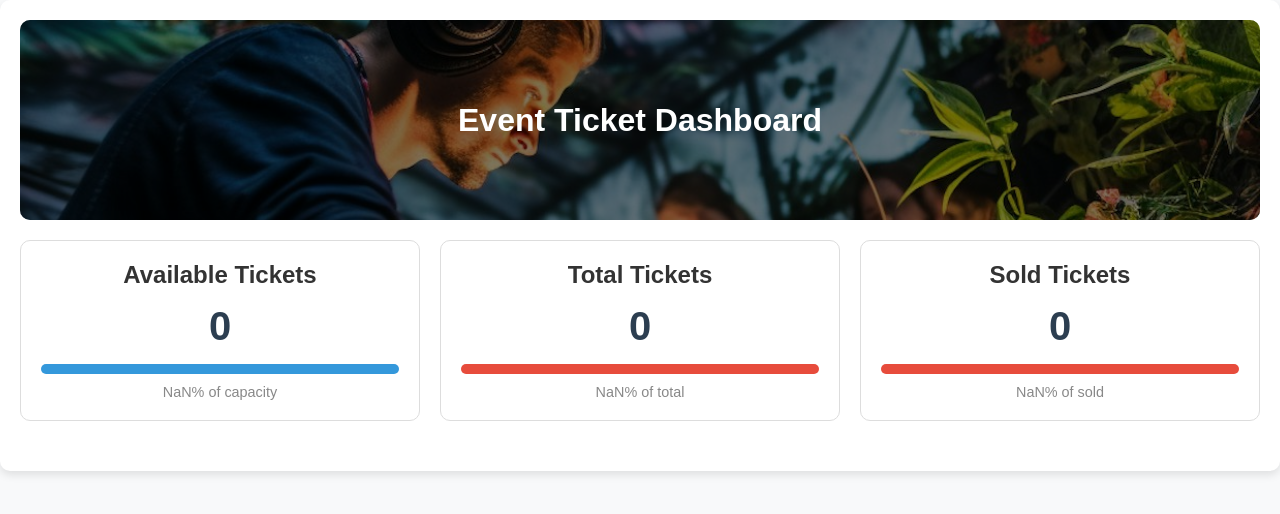
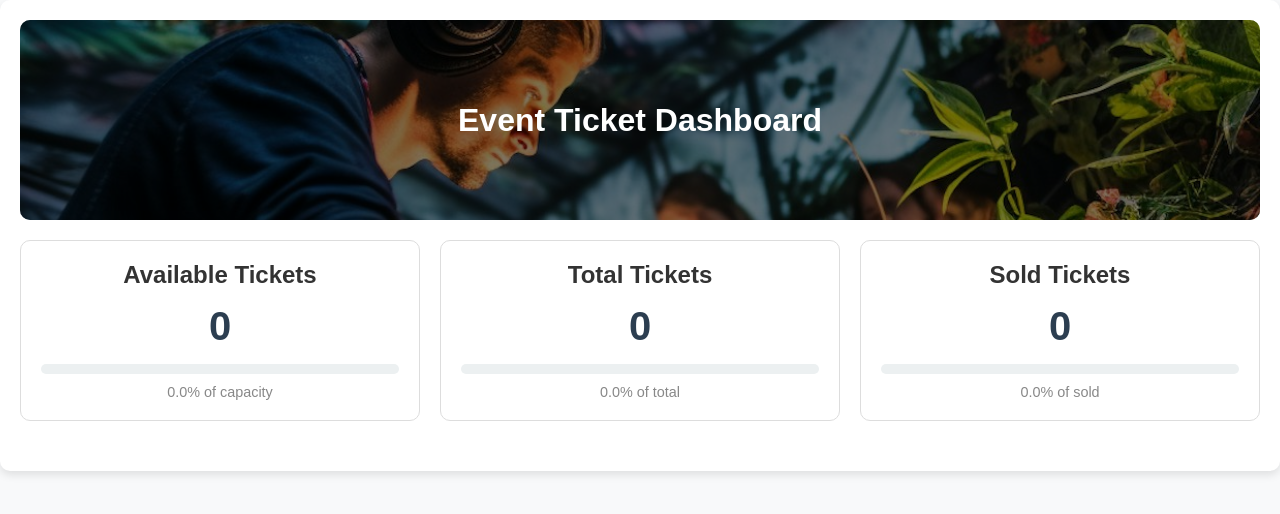
Before and after one commit to Pamodi1022/Ticket-Booking-System, a React (Create React App) app in the folder Frontend/: page /TicketDisplay in a window 1280 px wide. Shown: the top 514 px of the page. Built offline with nearby package versions, Linux system fonts and the light colour scheme; no server answers.

Commit message:
fix: Prevent division by zero in percentage calculations for ticket metrics

```diff
--- a/Frontend/src/components/TicketsDisplay.js
+++ b/Frontend/src/components/TicketsDisplay.js
@@ -88,47 +88,9 @@
     return () => clearInterval(interval);
   }, [soldTickets]);
 
-  const startSimulation = async () => {
-    try {
-      await api.post("/start");
-      setIsSimulationRunning(true);
-      setSalesData([]);
-      setSystemStatus(0);
-    } catch (error) {
-      console.error("Error starting simulation:", error);
-    }
-  };
-
-  const stopSimulation = async () => {
-    try {
-      await api.post("/stop");
-      setIsSimulationRunning(false);
-    } catch (error) {
-      console.error("Error stopping simulation:", error);
-    }
-  };
-
-  const reset = async () => {
-    try {
-      await api.post("/reset");
-      setIsSimulationRunning(false);
-      setSalesData([]);
-      setSystemStatus(0);
-      setinitialTotalTickets(0);
-      navigate("/");
-    } catch (error) {
-      console.error("Error resetting simulation:", error);
-    }
-  };
-
-  const percentageAvailable = Math.min((availableTickets / maxCapacity) * 100, 100);
-  const percentageTotal = Math.min((totalTickets / initialTotalTickets) * 100, 100);
-  const percentageSold = Math.min((soldTickets / initialTotalTickets) * 100, 100);
-
-  const radius = 60;
-  const circumference = 2 * Math.PI * radius;
-  const dashoffset = circumference * (1 - systemStatus / 100);
-  const statusColor = systemStatus >= 80 ? "#4CAF50" : systemStatus >= 50 ? "#FFC107" : "#F44336";
+  const percentageAvailable = maxCapacity === 0 ? 0 : Math.min((availableTickets / maxCapacity) * 100, 100);
+  const percentageTotal = initialTotalTickets === 0 ? 0 : Math.min((totalTickets / initialTotalTickets) * 100, 100);
+  const percentageSold = initialTotalTickets === 0 ? 0 : Math.min((soldTickets / initialTotalTickets) * 100, 100);
 
   return (
     <div>
@@ -145,7 +107,7 @@
               <div className="progress-bar">
                 <div
                   className="progress"
-                  style={{ width: `${Math.min(percentageAvailable, 100)}%`, backgroundColor: "#3498db" }}
+                  style={{ width: `${percentageAvailable}%`, backgroundColor: "#3498db" }}
                 ></div>
               </div>
               <div className="progress-label">{percentageAvailable.toFixed(1)}% of capacity</div>
@@ -157,7 +119,7 @@
               <div className="progress-bar">
                 <div
                   className="progress"
-                  style={{ width: `${Math.min(percentageTotal, 100)}%`, backgroundColor: "#e74c3c" }}
+                  style={{ width: `${percentageTotal}%`, backgroundColor: "#7c0914" }}
                 ></div>
               </div>
               <div className="progress-label">{percentageTotal.toFixed(1)}% of total</div>
@@ -169,7 +131,7 @@
               <div className="progress-bar">
                 <div
                   className="progress"
-                  style={{ width: `${Math.min(percentageSold, 100)}%`, backgroundColor: "#e74c3c" }}
+                  style={{ width: `${percentageSold}%`, backgroundColor: "#110556" }}
                 ></div>
               </div>
               <div className="progress-label">{percentageSold.toFixed(1)}% of sold</div>
```
